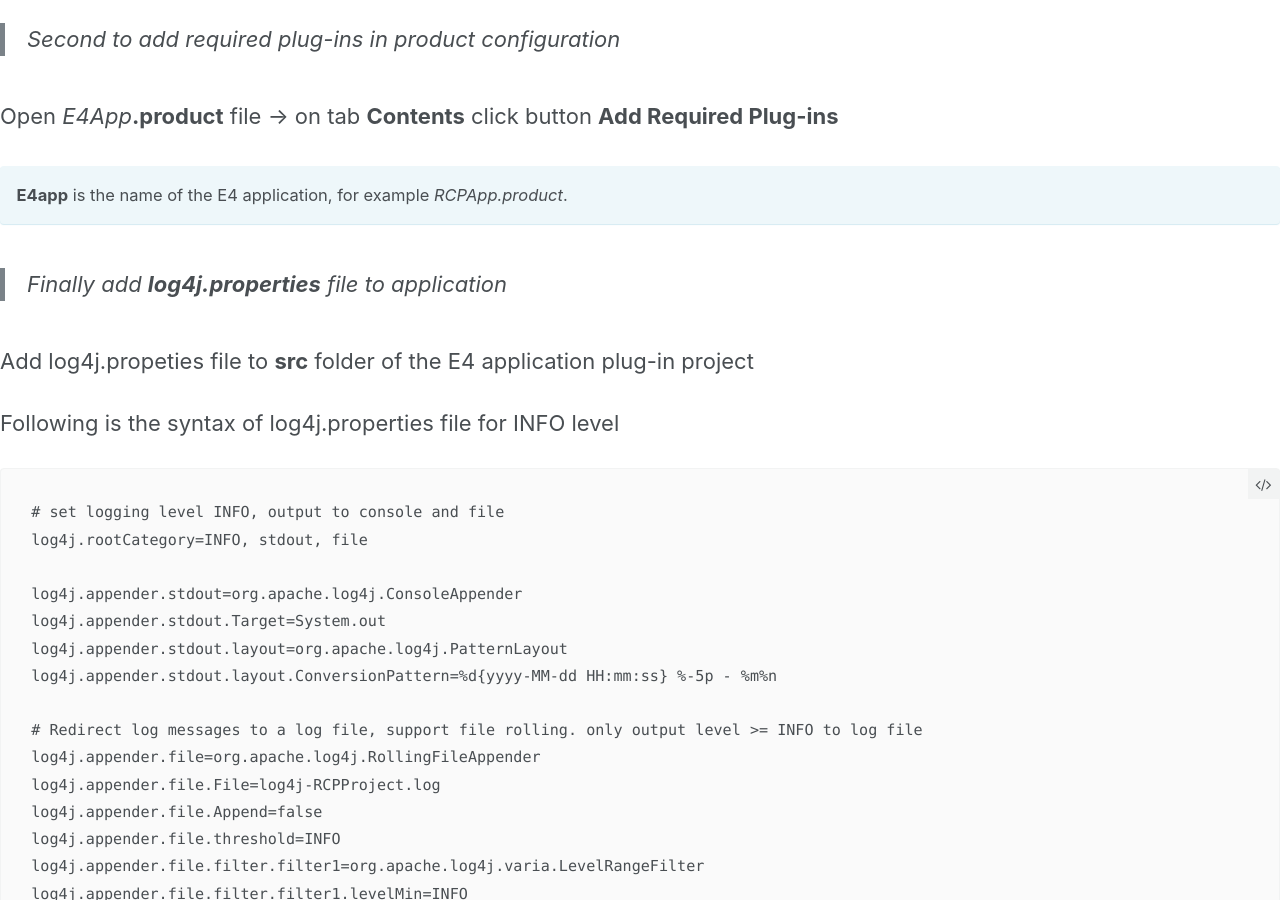
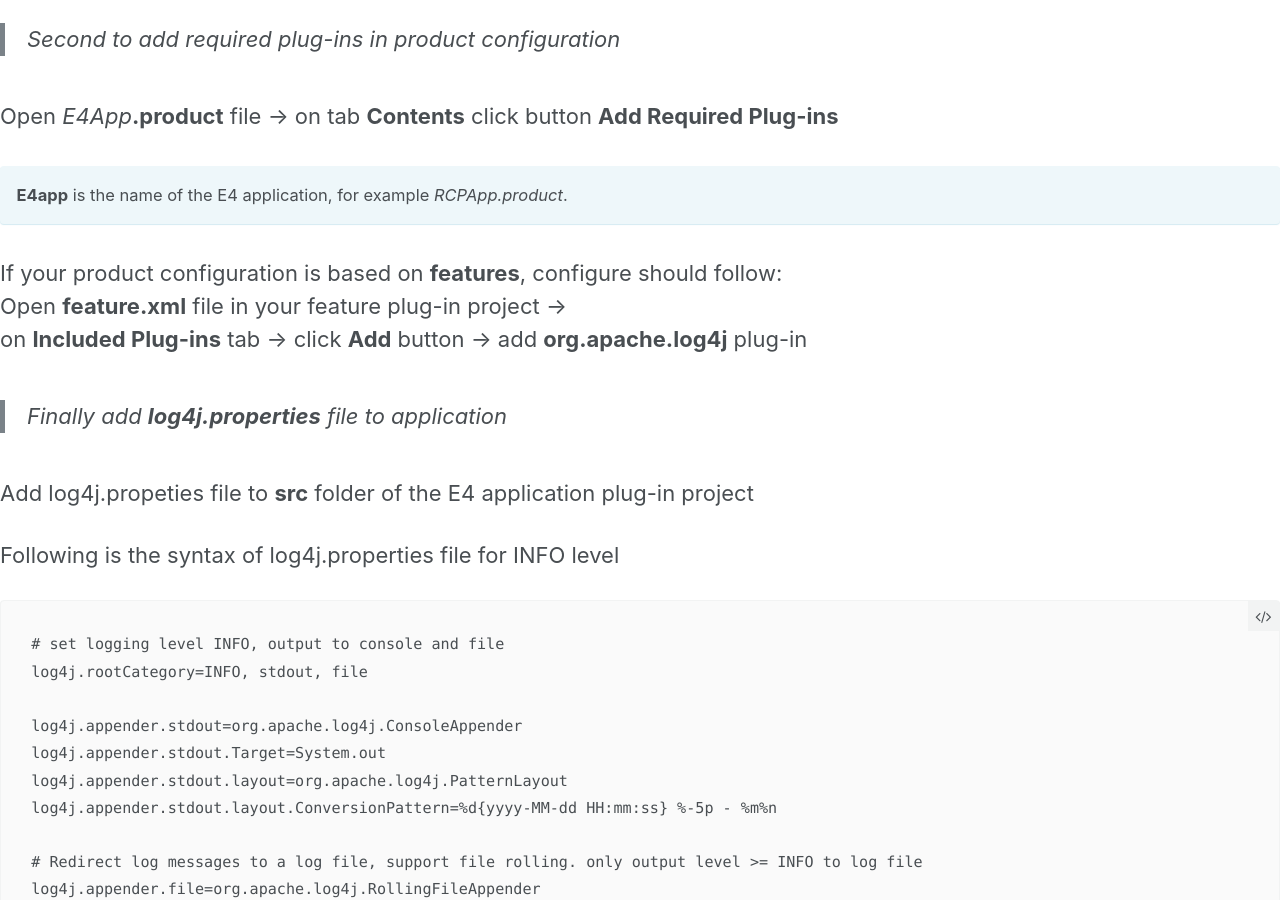
Before and after one commit to element207/element207.github.io, a Jekyll site: the page built from _posts/2017-12-20-Use-log4j-in-E4-application.md, in a window 1280 px wide and 900 px high, scrolled down 723 px. Built offline with Jekyll 4.4.1, drawn with Linux system fonts in a browser that asks for light colours; our own code applies the rules of GitHub Pages for plain Markdown files.

Commit message:
Update 2017-12-20-Use-log4j-in-E4-application.md

```diff
--- a/_posts/2017-12-20-Use-log4j-in-E4-application.md
+++ b/_posts/2017-12-20-Use-log4j-in-E4-application.md
@@ -40,6 +40,10 @@ Open _E4App_**.product** file -> on tab **Contents** click button **Add Required
 
 **E4app** is the name of the E4 application, for example _RCPApp.product_.
 {: .notice--info}
+
+If your product configuration is based on **features**, configure should follow:
+Open **feature.xml** file in your feature plug-in project ->
+on **Included Plug-ins** tab -> click **Add** button -> add **org.apache.log4j** plug-in
 
 > Finally add **log4j.properties** file to application
 
```
